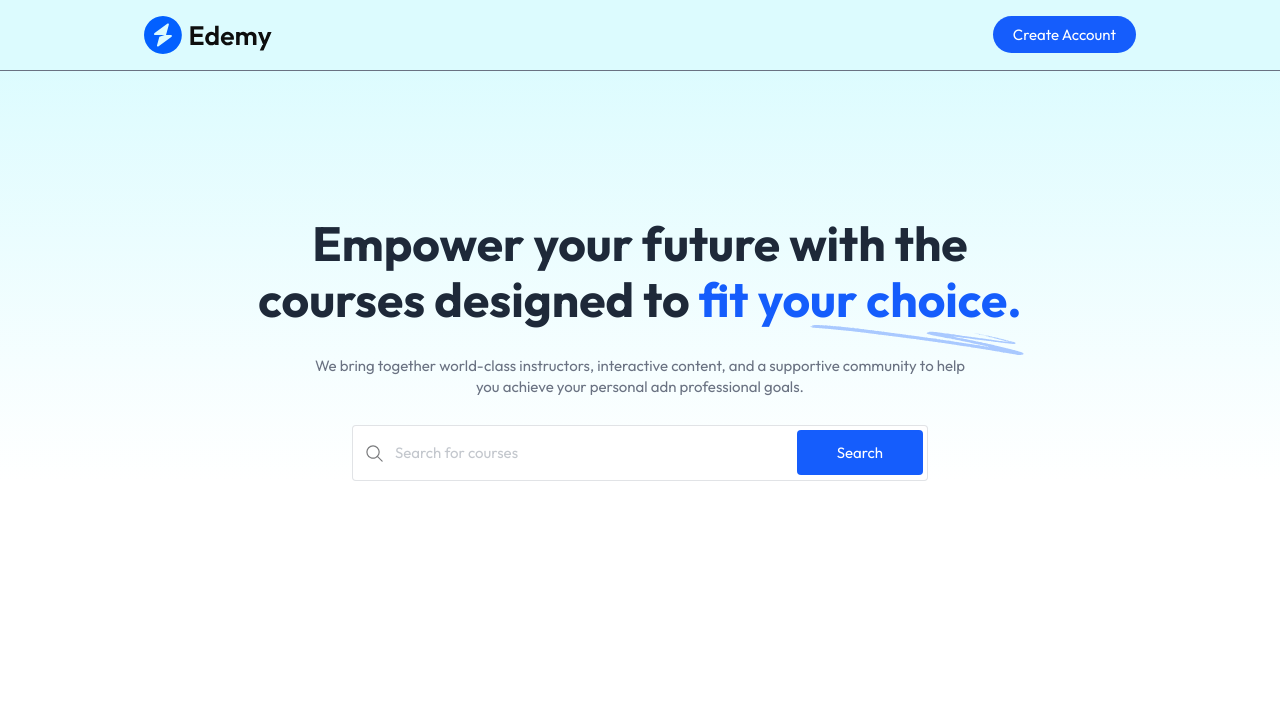
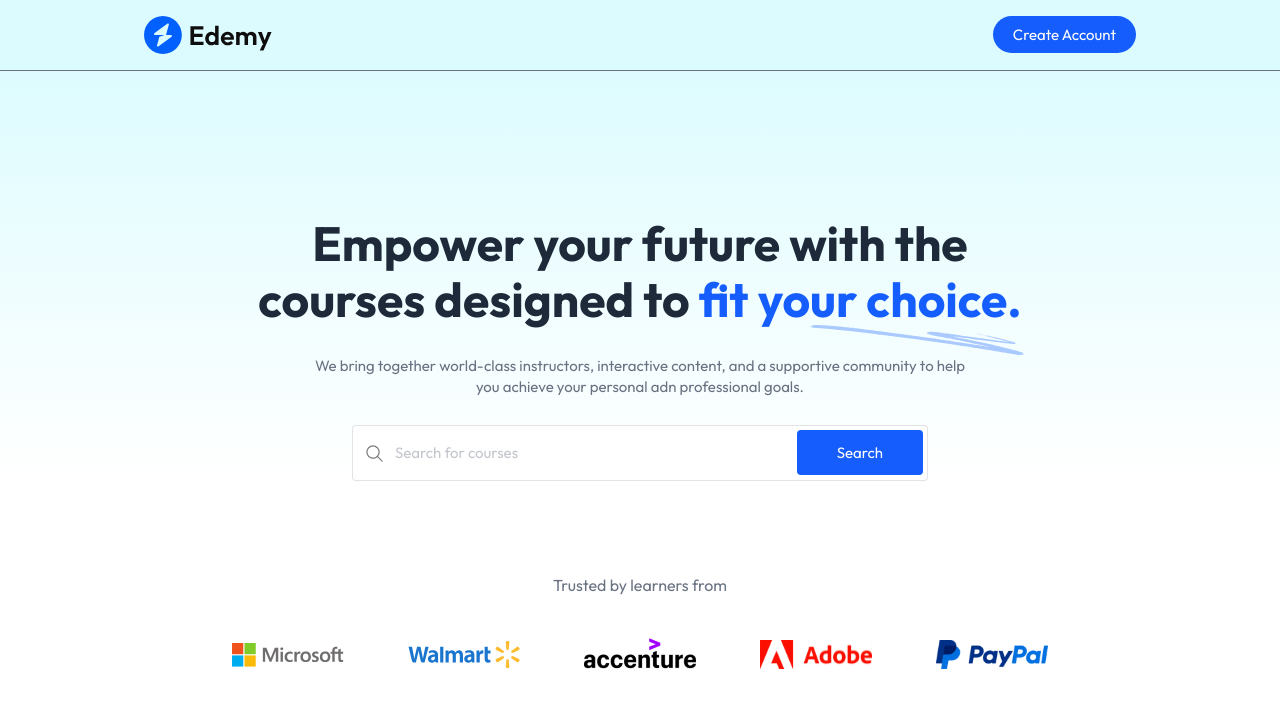
Before and after one commit to AhmedJOUALLA/EduLearn, a React (Vite) app in the folder client/: page / in a window 1280 px wide. Shown: the top 708 px of the page. Built offline with nearby package versions, Linux system fonts and the light colour scheme; no server answers.

Commit message:
add trusted companies section with partner logos

```diff
--- a/client/src/components/student/Companies.jsx
+++ b/client/src/components/student/Companies.jsx
@@ -1,7 +1,16 @@
+import { assets } from "../../assets/assets";
+
 const Companies = () => {
   return (
-    <div>
-      <h1>Companies</h1>
+    <div className="pt-16">
+      <p className="text-base text-gray-500">Trusted by learners from</p>
+      <div className="flex flex-wrap items-center justify-center gap-6 md:gap-16 md:mt-10 mt-5">
+        <img src={assets.microsoft_logo} alt="Microsoft" className="w-20 md:w-28" />
+        <img src={assets.walmart_logo} alt="Walmart" className="w-20 md:w-28" />
+        <img src={assets.accenture_logo} alt="Accenture" className="w-20 md:w-28" />
+        <img src={assets.adobe_logo} alt="Adobe" className="w-20 md:w-28" />
+        <img src={assets.paypal_logo} alt="Paypal" className="w-20 md:w-28" />
+      </div>
     </div>
   );
 };
--- a/client/src/pages/student/Home.jsx
+++ b/client/src/pages/student/Home.jsx
@@ -1,9 +1,11 @@
+import Companies from "../../components/student/Companies";
 import Hero from "../../components/student/Hero";
 
 const Home = () => {
   return (
     <div className="flex flex-col items-center space-y-7 text-center">
       <Hero />
+      <Companies />
     </div>
   );
 };
```
